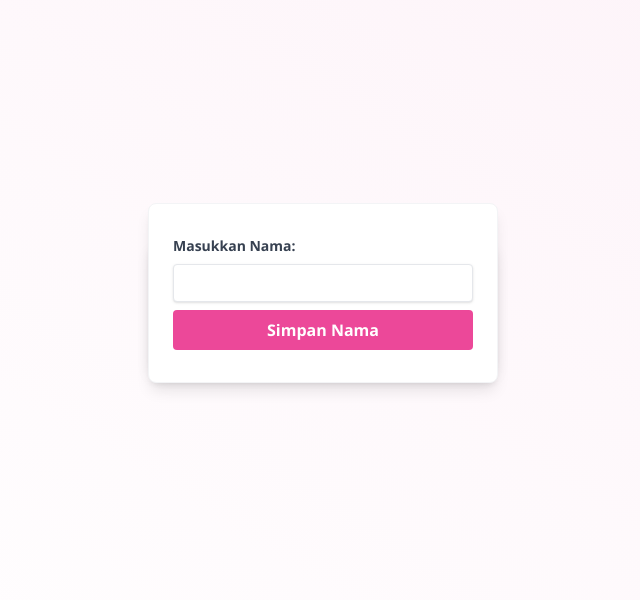
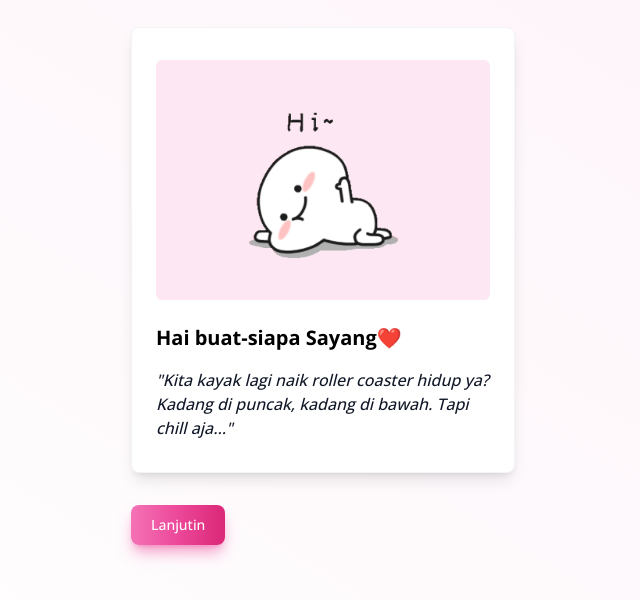
Before and after one commit to sindev08/say-something, a Next.js app: page /pasangan/buat-siapa in a window 1280 px wide. Shown: the part 114-714 px from the top of the page, without its empty margins (317-957 px from the left). Built offline with nearby package versions, Linux system fonts and the light colour scheme.

Commit message:
feat(template trend): create new template

```diff
--- /dev/null
+++ b/src/app/trend/[slug]/page.tsx
@@ -0,0 +1,154 @@
+"use client";
+import { CoupleCard } from "@/components/Cards/CoupleCard";
+import { useState } from "react";
+
+export default function Page({ params }: { params: { slug: string } }) {
+  const [currentContentIndex, setCurrentContentIndex] = useState(0);
+
+  const handleNext = () => {
+    if (currentContentIndex < coupleData.length - 1) {
+      setCurrentContentIndex(currentContentIndex + 1);
+    }
+  };
+
+  const handleBack = () => {
+    if (currentContentIndex > 0) {
+      setCurrentContentIndex(currentContentIndex - 1);
+    }
+  };
+
+  const currentContent = coupleData[currentContentIndex];
+  const isAtBeginning = currentContentIndex === 0;
+  const isAtEnd = currentContentIndex === coupleData.length - 1;
+
+  // Membuat salinan array data
+  const modifiedCoupleData = [...coupleData];
+
+  // Mengubah desc pada objek pertama
+  modifiedCoupleData[0].desc = `Hai ${params.slug}, luangin waktu bentar buat baca ini 👉👈🥺`;
+
+  return (
+    <main className="flex min-h-screen flex-col items-center justify-center bg-gradient-to-tr from-white to-pink-50 xl:p-0 p-4">
+      {/* Card */}
+      <CoupleCard
+        title={currentContent.title}
+        desc={currentContent.desc}
+        gifName={currentContent.gifName}
+      />
+      {/* Navigasi */}
+      <div className="flex flex-row max-w-sm w-full mt-8">
+        <div className="flex flex-row w-full justify-between">
+          {!isAtBeginning && (
+            <button
+              type="button"
+              onClick={handleBack}
+              className="text-gray-900 bg-white border border-gray-300 focus:outline-none hover:bg-gray-100 focus:ring-4 focus:ring-gray-100 font-medium rounded-lg text-sm px-5 py-2.5">
+              Balik
+            </button>
+          )}
+          {!isAtEnd && (
+            <button
+              type="button"
+              onClick={handleNext}
+              className="text-white bg-gradient-to-r from-pink-400 via-pink-500 to-pink-600 hover:bg-gradient-to-br focus:ring-4 focus:outline-none focus:ring-pink-300 dark:focus:ring-pink-800 shadow-lg shadow-pink-500/50 dark:shadow-lg dark:shadow-pink-800/80 font-medium rounded-lg text-sm px-5 py-2.5 text-center">
+              Lanjutin
+            </button>
+          )}
+        </div>
+      </div>
+    </main>
+  );
+}
+
+const coupleData = [
+  {
+    title: "",
+    desc: "",
+    gifName: "hi",
+  },
+  {
+    title: "",
+    desc: "Pulpennya kok ngga nyala, cintanya abis ya?",
+    gifName: "bom",
+  },
+  {
+    title: "",
+    desc: "Kertas buat print itu apa namanya, hts bukan?",
+    gifName: "manja",
+  },
+  {
+    title: "",
+    desc: "Berakit-rakit ke hulu, berenang-berenang kemana ya, kesepian bukan?",
+    gifName: "nangis-dikit",
+  },
+  {
+    title: "",
+    desc: "Pengobatan tusuk jarum itu namanya apa? aku mundur?",
+    gifName: "panci",
+  },
+  {
+    title: "",
+    desc: "Setelah hari selasa hari apa sih, ragu ya?",
+    gifName: "kerja-banget",
+  },
+  {
+    title: "",
+    desc: "Lagu cicak-cicak itu gimana? diam-diam ada yang baru?",
+    gifName: "kipasan",
+  },
+  {
+    title: "",
+    desc: "Lupa ngasih bumbu jadinya apa sih? ngga ada rasa ya?",
+    gifName: "manja",
+  },
+  {
+    title: "",
+    desc: "Steak yang mateng itu disebut apa? we're done ya?",
+    gifName: "nangis",
+  },
+  {
+    title: "",
+    desc: "Kok warna temboknya udah luntur, ngga dichat ya?",
+    gifName: "patah-hati",
+  },
+  {
+    title: "",
+    desc: "Air laut rasanya apa? asing ya?",
+    gifName: "utukutuk",
+  },
+  {
+    title: "",
+    desc: "Huruf R di mobil artinya apa? mundur ngga si?",
+    gifName: "nangis-dikit",
+  },
+  {
+    title: "",
+    desc: "Setelah empat belas itu angka berapa sih? lama bales bukan?",
+    gifName: "manja",
+  },
+  {
+    title: "",
+    desc: "Kalo mau beli air isi ulang harus bawa apa? gamon ya?",
+    gifName: "panci",
+  },
+  {
+    title: "",
+    desc: "Kalo mau colokin kabel dimana ya? lost contact bukan?",
+    gifName: "kipasan",
+  },
+  {
+    title: "",
+    desc: "Flatshoes itu yang gimana sih? ngga ada hak ya?",
+    gifName: "nangis",
+  },
+  {
+    title: "",
+    desc: "Makan dikondangan yang bisa ambil sendiri itu apa namanya? penasaran ya?",
+    gifName: "kerja-banget",
+  },
+  {
+    title: "",
+    desc: "Perawatan wajah itu nama lainnya apa sih? silent treatment bukan?",
+    gifName: "manja",
+  },
+];
--- a/src/app/pasangan/buat-siapa/page.tsx
+++ b/src/app/trend/buat-siapa/page.tsx
@@ -11,7 +11,7 @@ export default function BuatSiapa() {
   };
 
   const handleSaveName = () => {
-    setNickname(`${process.env.NEXT_PUBLIC_BASE_URL}pasangan/${name}`);
+    setNickname(`${process.env.NEXT_PUBLIC_BASE_URL}trend/${name}`);
     setCopySuccess(false); // Reset status copy setiap kali nama disimpan
   };
 
--- a/src/components/Cards/CoupleCard/index.tsx
+++ b/src/components/Cards/CoupleCard/index.tsx
@@ -9,7 +9,7 @@ interface IContentProps {
 
 export const CoupleCard = ({ title, desc, gifName }: IContentProps) => {
   return (
-    <div className="px-6 py-8 bg-white shadow-lg rounded-lg border border-gray-100 flex flex-col max-w-sm min-h-[446px]">
+    <div className="px-6 py-8 bg-white shadow-lg rounded-lg border border-gray-100 flex flex-col xl:w-96 max-w-sm min-h-[446px]">
       <div className="bg-pink-100 w-full h-60 rounded-md flex justify-center items-center">
         <AvatarGif name={gifName} alt={gifName} w={200} h={200} />
       </div>
```
